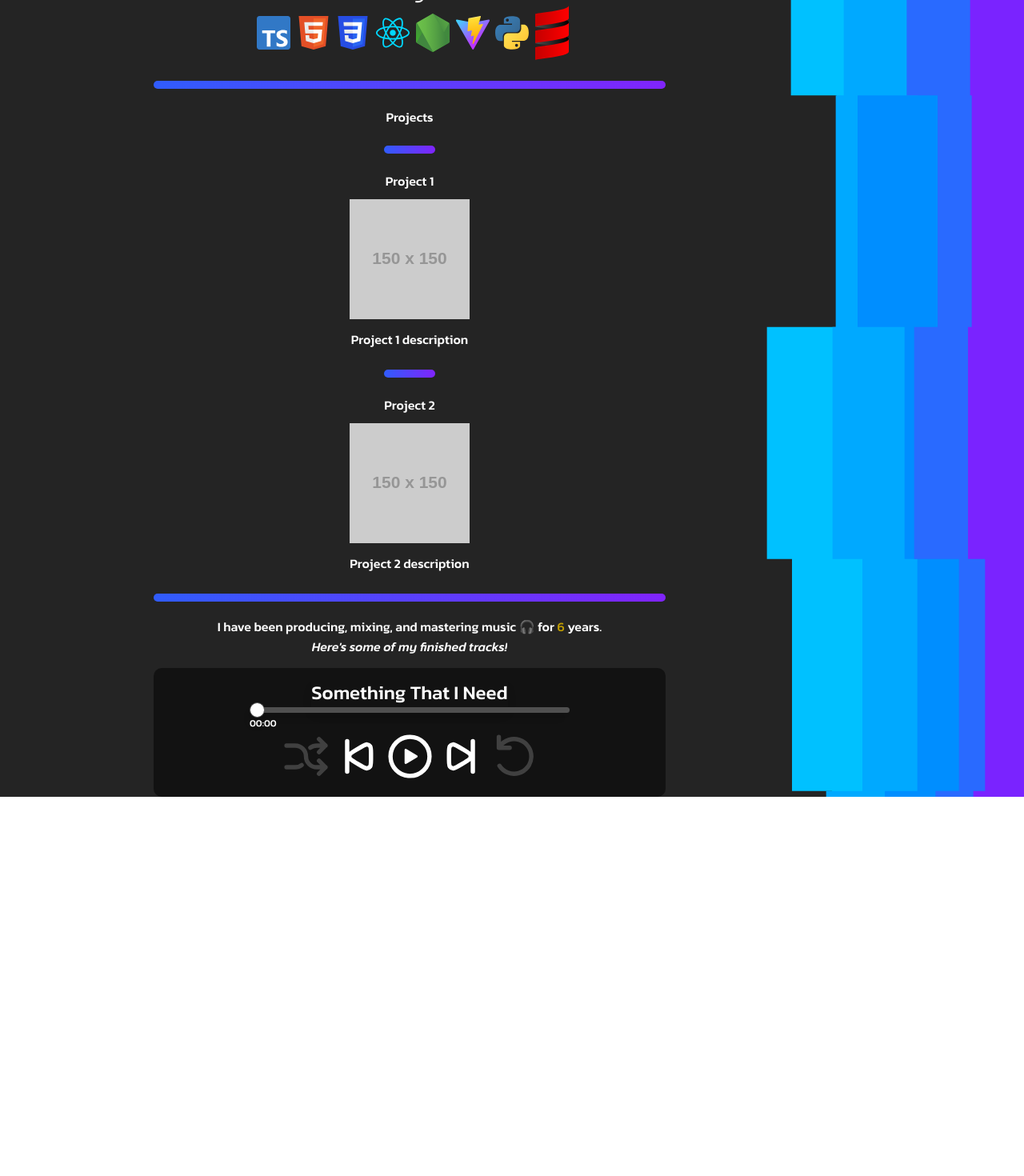
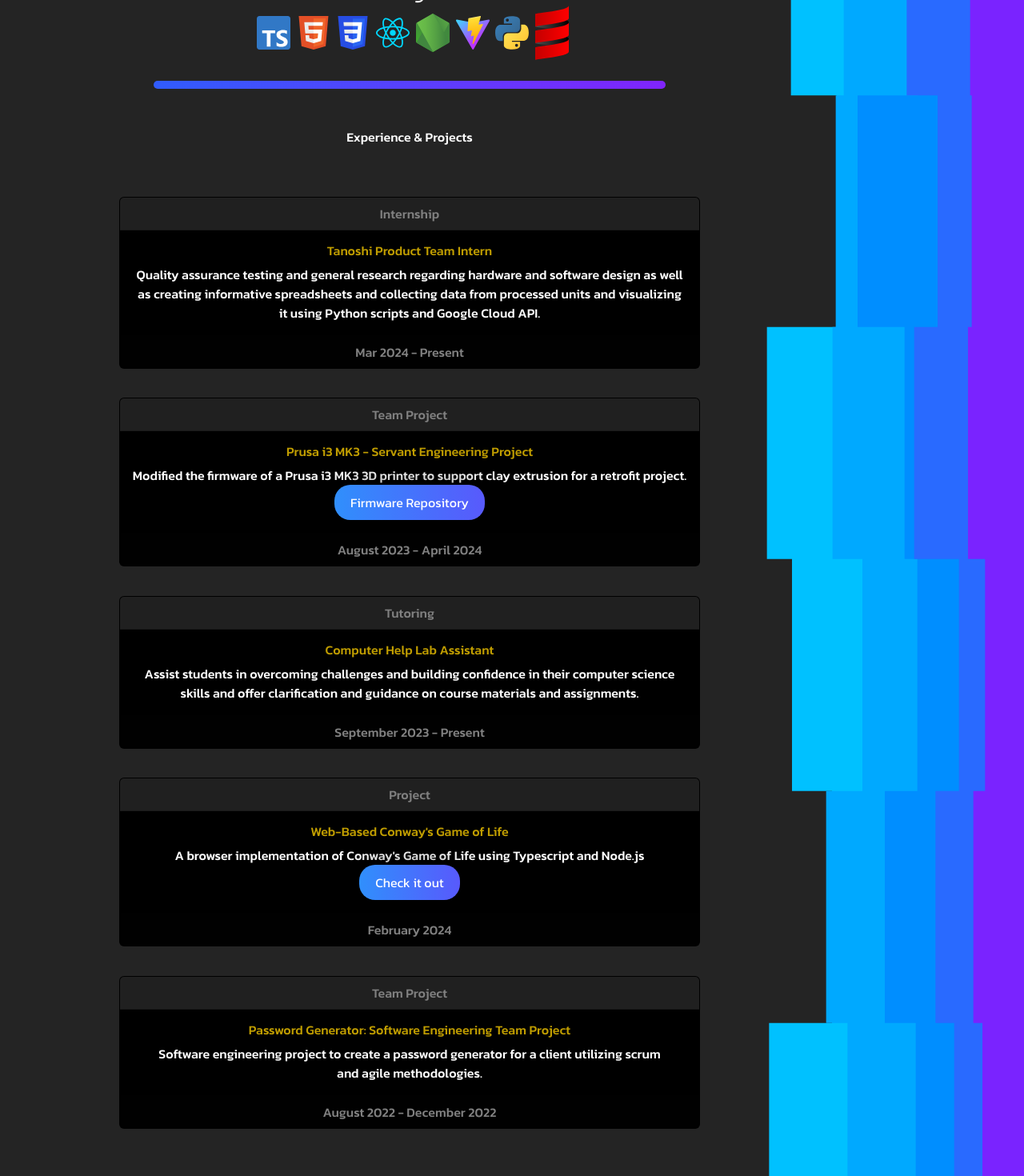
Before and after one commit to jonschenk/portfolio-jon, a React (Vite) app: page / in a window 1280 px wide. Shown: the part 1330-2800 px from the top of the page at 80% size. Before the commit the page ends 2326 px from the top, so only its background shows below. Built offline with nearby package versions, Linux system fonts and the light colour scheme; no server answers.

Commit message:
new project structure

```diff
--- a/src/components/AudioPlayer/AudioPlayer.css
+++ b/src/components/AudioPlayer/AudioPlayer.css
@@ -3,7 +3,7 @@
     display: flex;
     flex-direction: column;
     align-items: center;
-    background-color: rgb(0,0,0,0.5);
+    background-color: black;
     border-radius: 10px;
     margin-left: 25%;
     margin-right: 25%;
--- a/src/components/introduction/Introduction.css
+++ b/src/components/introduction/Introduction.css
@@ -30,6 +30,7 @@
     height: 3em;
     width: 30em;
     overflow: hidden;
+    margin-bottom: 2%;
 }
 
 
@@ -76,7 +77,8 @@
 
 .socials-container {
     display: flex;
-    justify-content: space-between;
+    justify-content: center;
+    align-items: center;
     width: 15%;
     margin-top: 2.5%;
 }
--- a/src/components/projects/projects.css
+++ b/src/components/projects/projects.css
@@ -1,22 +1,49 @@
 .projects-container {
-    color:#fff;
+    display: flex;
+    justify-content: center;
+    align-items: center;
+    flex-direction: column;
+
 }
 
-.projects-container h2{
-    display:flex;
-    justify-content: center;
+.projects-container h1 {
+    margin-top: 2%;
+    color:white;
+    margin-bottom: 5%;
 }
 
-.project {
-    display: flex;
-    flex-direction: column;
-    align-items: center;
+.projects-container h5 {
+    color: rgb(192, 157, 0);
 }
 
-.project h3 {
-    margin-bottom: 1%;
+#header {
+    color:gray;
+    background-color: #202020
 }
 
-.project p {
-    margin-top: 1%;
+#cards {
+    margin-bottom: 5%;
+    background: black;
+    color: white;
 }
+
+#footer {
+    color: gray;
+}
+
+#proj-button {
+    border: none;
+    border-radius: 20px;
+    background: linear-gradient(90deg, #308ffc 0%, #8024fc 100%);
+    box-shadow: 0 0 33px 0 rgba(0, 0, 0, 0.5);
+    background-size: 200% auto;
+    color: #fff;
+    padding: 10px 20px;
+    cursor: pointer;
+    transition: 0.5s;
+    animation: Gradient 1.5s ease infinite;
+}
+
+#proj-button:hover {
+    background-position: right center;
+}
--- a/src/components/projects/projects.tsx
+++ b/src/components/projects/projects.tsx
@@ -1,22 +1,122 @@
 import "./projects.css";
-import Divider from "../Divider/Divider";
 import "bootstrap";
 
 const Projects = () => {
   return (
     <div className="projects-container">
-      <h2>Projects</h2>
-      <Divider size="micro" />
-      <div className="project">
-        <h3>Project 1</h3>
-        <img src="https://via.placeholder.com/150" alt="Project 1" />
-        <p>Project 1 description</p>
-      </div>
-      <Divider size="micro" />
-      <div className="project">
-        <h3>Project 2</h3>
-        <img src="https://via.placeholder.com/150" alt="Project 2" />
-        <p>Project 2 description</p>
+      <h1>Experience & Projects</h1>
+      <div className="projects">
+        <div className="project-item">
+          <div className="card text-center" id="cards">
+            <div className="card-header" id="header">
+              Internship
+            </div>
+            <div className="card-body">
+              <h5 className="card-title">Tanoshi Product Team Intern</h5>
+              <p className="card-text">
+                Quality assurance testing and general research regarding
+                hardware and software design as well <br />
+                as creating informative spreadsheets and collecting data from
+                processed units and visualizing <br />
+                it using Python scripts and Google Cloud API.
+              </p>
+            </div>
+            <div className="card-footer" id="footer">
+              Mar 2024 - Present
+            </div>
+          </div>
+        </div>
+        <div className="project-item">
+          <div className="card text-center" id="cards">
+            <div className="card-header" id="header">
+              Team Project
+            </div>
+            <div className="card-body">
+              <h5 className="card-title">
+                Prusa i3 MK3 - Servant Engineering Project
+              </h5>
+              <p className="card-text">
+                Modified the firmware of a Prusa i3 MK3 3D printer to support
+                clay extrusion for a retrofit project.
+              </p>
+              <a
+                href="https://www.github.com/jonschenk/prusa-firmware"
+                target="_blank"
+                className="btn btn-primary"
+                id="proj-button"
+              >
+                Firmware Repository
+              </a>
+            </div>
+            <div className="card-footer" id="footer">
+              August 2023 - April 2024
+            </div>
+          </div>
+        </div>
+
+        <div className="project-item">
+          <div className="card text-center" id="cards">
+            <div className="card-header" id="header">
+              Tutoring
+            </div>
+            <div className="card-body">
+              <h5 className="card-title">Computer Help Lab Assistant</h5>
+              <p className="card-text">
+                Assist students in overcoming challenges and building confidence
+                in their computer science
+                <br /> skills and offer clarification and guidance on course
+                materials and assignments.
+              </p>
+            </div>
+            <div className="card-footer" id="footer">
+              September 2023 - Present
+            </div>
+          </div>
+        </div>
+        <div className="project-item">
+          <div className="card text-center" id="cards">
+            <div className="card-header" id="header">
+              Project
+            </div>
+            <div className="card-body">
+              <h5 className="card-title">Web-Based Conway's Game of Life</h5>
+              <p className="card-text">
+                A browser implementation of Conway's Game of Life using
+                Typescript and Node.js
+              </p>
+              <a
+                href="https://jonschenk.github.io/C-GoL/"
+                target="_blank"
+                className="btn btn-primary"
+                id="proj-button"
+              >
+                Check it out
+              </a>
+            </div>
+            <div className="card-footer" id="footer">
+              February 2024
+            </div>
+          </div>
+        </div>
+        <div className="project-item">
+          <div className="card text-center" id="cards">
+            <div className="card-header" id="header">
+              Team Project
+            </div>
+            <div className="card-body">
+              <h5 className="card-title">
+                Password Generator: Software Engineering Team Project
+              </h5>
+              <p className="card-text">
+                Software engineering project to create a password generator for
+                a client utilizing scrum <br /> and agile methodologies.
+              </p>
+            </div>
+            <div className="card-footer" id="footer">
+              August 2022 - December 2022
+            </div>
+          </div>
+        </div>
       </div>
     </div>
   );
```
